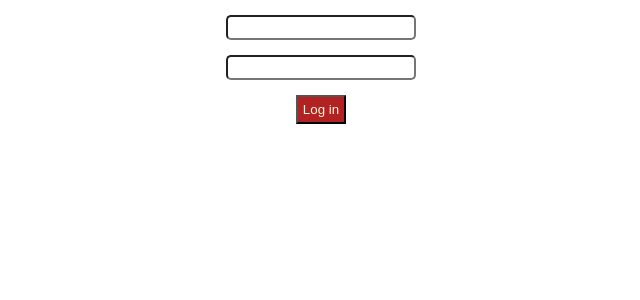
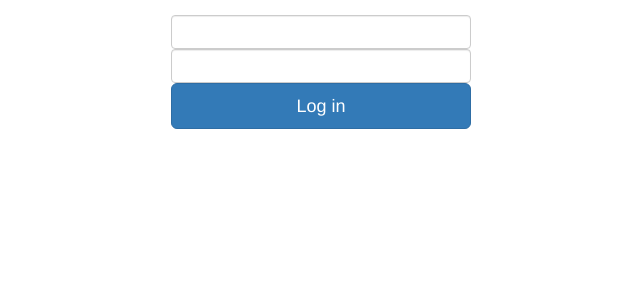
Before and after one commit to nikolina424/ClinicalSystemISAFront, a React app: page /login in a window 1280 px wide. Shown: the top 300 px of the page, without its empty margins (319-959 px from the left). Built offline with nearby package versions, Linux system fonts and the light colour scheme.

Commit message:
Try bootstrap and classnames

```diff
--- a/src/containers/Login/Login.js
+++ b/src/containers/Login/Login.js
@@ -1,8 +1,9 @@
 import React, {Component} from 'react';
 import {connect} from 'react-redux';
-import classes from './Login.css';
 import * as actions from '../../store/actions/index';
 import {updateObject} from '../../shared/utility';
+import classes from '../../bootstrap/bootstrap.css';
+import classNames from 'classnames/bind';
 
 class Login extends Component {
 
@@ -46,16 +47,23 @@ class Login extends Component {
     }
 
     render() {
+        var liClasses = classNames({
+            [classes.btn]: true,
+            [classes.btnLg]: true,
+            [classes.btnPrimary]: true,
+            [classes.btnBlock] : true
+        });
+
         return (
-            <div>
-                <input type="email" className={classes.Input}
+            <form className={classes.formSignin}>
+                <input type="email" className={classes.formControl}
                     onChange={(event) => this.inputChangeHandler(event, 'email')} />
-                <input type="password" className={classes.Input}
+                <input type="password" className={classes.formControl}
                     onChange={(event) => this.inputChangeHandler(event, 'password')} />
-                <button className={classes.Button}
+                <button className={liClasses}
                     onClick={(event) => this.loginHandler(event)}
                 >Log in</button>
-            </div>
+            </form>
         );
     }
 }
```
